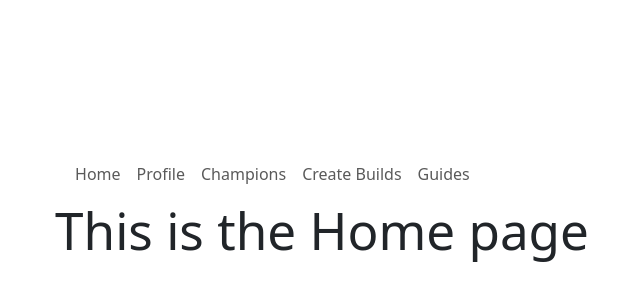
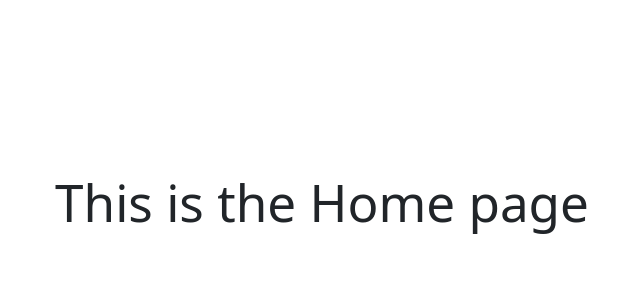
Before and after one commit to CS571-SU25/p31, a React (Vite) app: page /#/ in a window 1280 px wide. Shown: the part 194-494 px from the top of the page, without its empty margins (318-958 px from the left). Built offline with nearby package versions, Linux system fonts and the light colour scheme.

Commit message:
Added to Navbar

```diff
--- a/src/StatcheckLayout.jsx
+++ b/src/StatcheckLayout.jsx
@@ -6,7 +6,7 @@ function StatcheckLayout(props) {
 
     return (
         <div>
-            <Navbar>
+            <Navbar variant='dark' fixed="top">
                 <Container>
                     <Nav className="me-auto">
                         <Nav.Link as={Link} to="/">Home</Nav.Link>
```
